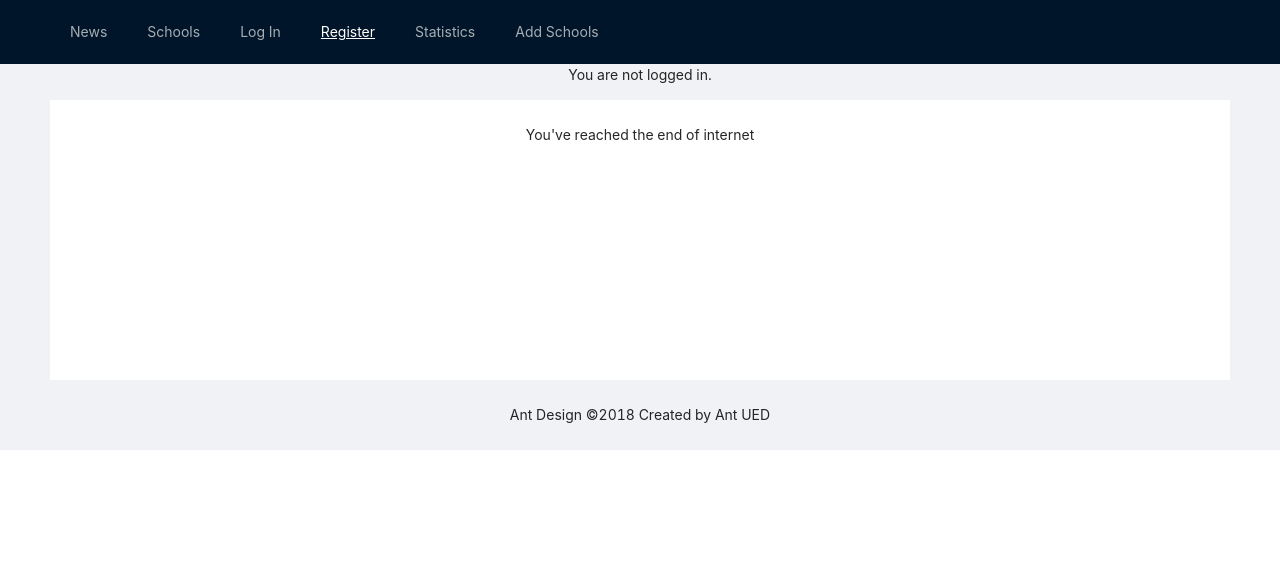
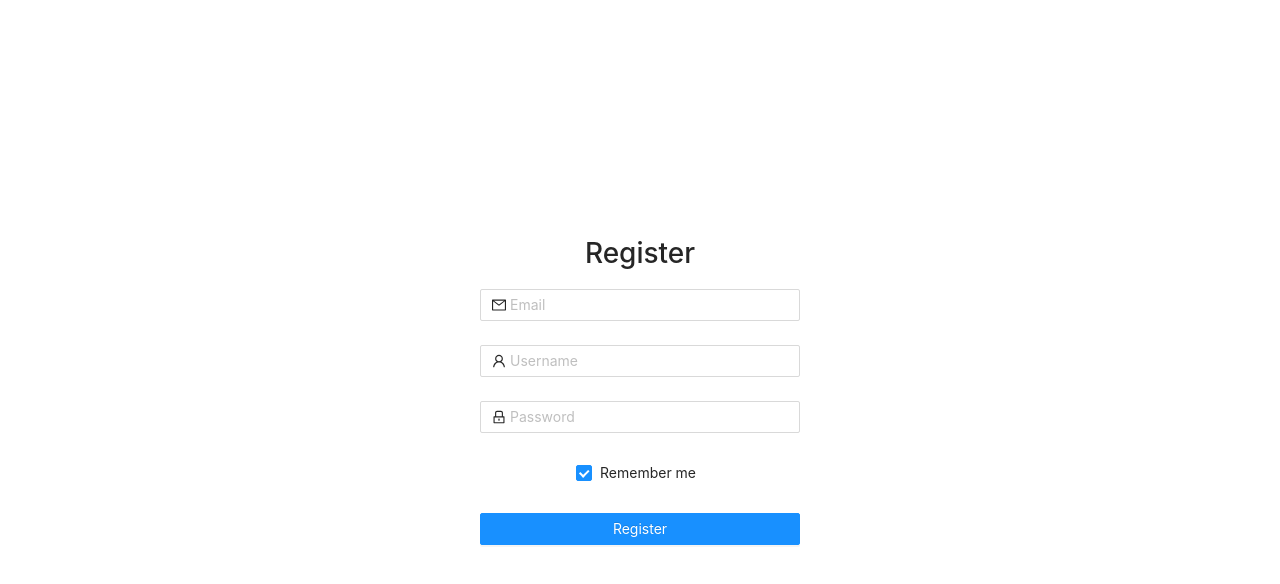
Before and after one commit to RasenganORG/RhythmApp, a React (Create React App) app: page /register in a window 1280 px wide. Shown: the top 584 px of the page. Built offline with nearby package versions, Linux system fonts and the light colour scheme.

Commit message:
feat: add register component, logout function and navigation for private routes

```diff
--- a/src/App.js
+++ b/src/App.js
@@ -8,15 +8,14 @@ import SchoolsItem from "./components/schools/SchoolsItem";
 import LayoutPage from "./components/layout/LayoutPage";
 import LogIn from "./components/auth/LogIn";
 import Statistics from "./components/statistics/Statistics";
-import { AuthProvider } from "./components/auth/AuthProvider";
 import  RequiredAuth  from "./components/auth/RequiredAuth";
 import AddSchools from "./components/schools/addSchools";
+import Register from "./components/auth/Register";
 
 function App() {
   return (
     <div className="App">
       <BrowserRouter>
-        <AuthProvider>
           <Routes>
             <Route path="/" element={<LayoutPage />}>
               <Route index element={<News />} />
@@ -36,8 +35,8 @@ function App() {
               <Route path="*" element={<NotFound />} />
             </Route>
             <Route path="login" element={<LogIn />} />
+            <Route path="register" element={<Register />} />
           </Routes>
-        </AuthProvider>
       </BrowserRouter>
     </div>
   );
--- a/src/components/auth/LogIn.js
+++ b/src/components/auth/LogIn.js
@@ -1,11 +1,15 @@
-import { useDispatch, useSelector } from 'react-redux';
-import { authActions, login } from './authSlice';
-import './Login.css';
-
-import { LockOutlined, UserOutlined, LoadingOutlined } from '@ant-design/icons';
-import { Button, Checkbox, Form, Input, Row, Col, Spin } from 'antd';
-import { Link, useNavigate } from 'react-router-dom';
-import { useEffect } from 'react';
+import { useDispatch, useSelector } from "react-redux";
+import { authActions, login } from "./authSlice";
+import "./Login.css";
+import {
+  LockOutlined,
+  UserOutlined,
+  LoadingOutlined,
+  MailOutlined,
+} from "@ant-design/icons";
+import { Button, Checkbox, Form, Input, Row, Col, Spin } from "antd";
+import { Link, useNavigate, useLocation } from "react-router-dom";
+import { useEffect } from "react";
 
 const antIcon = (
   <LoadingOutlined
@@ -17,8 +21,10 @@ const antIcon = (
 );
 
 export default function Login() {
+  let location = useLocation();
   const dispatch = useDispatch();
   const navigate = useNavigate();
+  let from = location.state?.from?.pathname || "/";
 
   const { user, isLoading, isSuccess, isError, message } = useSelector(
     (state) => state.auth
@@ -26,7 +32,7 @@ export default function Login() {
 
   const onFinish = (values) => {
     const userData = { ...values.user };
-    console.log('Logged in userData', userData);
+    console.log("Logged in userData", userData);
     dispatch(login(userData));
   };
 
@@ -35,7 +41,7 @@ export default function Login() {
       console.log(message);
     }
     if (isSuccess || user) {
-      navigate('/');
+      navigate(from, { replace: true });
     }
     dispatch(authActions.reset());
   }, [user, isError, isSuccess, message, navigate, dispatch]);
@@ -43,50 +49,51 @@ export default function Login() {
   if (isLoading) return <Spin indicator={antIcon} />;
 
   return (
-    <Row align='middle' style={{ height: '100vh' }}>
+    <Row align="middle" style={{ height: "100vh" }}>
       <Col span={6} offset={9}>
+        <h1>Log In</h1>
         <Form
-          name='login-user'
-          className='login-form'
+          name="login-user"
+          className="login-form"
           initialValues={{
             remember: true,
           }}
           onFinish={onFinish}
         >
           <Form.Item
-            name={['user', 'email']}
+            name={["user", "email"]}
             rules={[
               {
                 required: true,
-                message: 'Please enter a valid email.',
-                type: 'email',
+                message: "Please enter a valid email.",
+                type: "email",
               },
             ]}
           >
             <Input
-              prefix={<UserOutlined className='site-form-item-icon' />}
-              placeholder='Email'
-              data-cy='login-email-input'
+              prefix={<MailOutlined className="site-form-item-icon" />}
+              placeholder="Email"
+              data-cy="login-email-input"
             />
           </Form.Item>
           <Form.Item
-            name={['user', 'password']}
+            name={["user", "password"]}
             rules={[
               {
                 required: true,
-                message: 'Please input your Password!',
+                message: "Please input your Password!",
               },
             ]}
           >
             <Input
-              prefix={<LockOutlined className='site-form-item-icon' />}
-              type='password'
-              placeholder='Password'
-              data-cy='login-password-input'
+              prefix={<LockOutlined className="site-form-item-icon" />}
+              type="password"
+              placeholder="Password"
+              data-cy="login-password-input"
             />
           </Form.Item>
           <Form.Item>
-            <Form.Item name='remember' valuePropName='checked' noStyle>
+            <Form.Item name="remember" valuePropName="checked" noStyle>
               <Checkbox>Remember me</Checkbox>
             </Form.Item>
 
@@ -97,14 +104,14 @@ export default function Login() {
 
           <Form.Item>
             <Button
-              type='primary'
-              htmlType='submit'
-              className='login-form-button'
+              type="primary"
+              htmlType="submit"
+              className="login-form-button"
             >
               Log in
             </Button>
             <span>
-              Or <Link to='/register'>register now !</Link>
+              Or <Link to="/register">register now !</Link>
             </span>
           </Form.Item>
         </Form>
--- /dev/null
+++ b/src/components/auth/Register.js
@@ -0,0 +1,124 @@
+import { useState, useEffect } from "react";
+import { useSelector, useDispatch } from "react-redux";
+import { useNavigate, useLocation } from "react-router-dom";
+import { register, authActions } from "./authSlice";
+import { Button, Checkbox, Form, Input, Row, Col, Spin } from "antd";
+import {
+  LockOutlined,
+  UserOutlined,
+  LoadingOutlined,
+  MailOutlined,
+} from "@ant-design/icons";
+import "./Register.css";
+
+export default function Register() {
+  const navigate = useNavigate();
+  const dispatch = useDispatch();
+  let location = useLocation();
+  let from = location.state?.from?.pathname || "/";
+  const { user, isLoading, isError, isSuccess, message } = useSelector(
+    (state) => state.auth
+  );
+
+  useEffect(() => {
+    if (isSuccess) {
+      navigate(from, { replace: true });
+    }
+
+    dispatch(authActions.reset());
+  }, [user, isError, isSuccess, message, navigate, dispatch]);
+
+  const onFinish = (values) => {
+    const userData = {
+      ...values.user,
+    };
+    dispatch(register(userData));
+    console.log(userData);
+  };
+
+  return (
+    <div>
+      <Row align="middle" style={{ height: "100vh" }}>
+        <Col span={6} offset={9}>
+          <h1>Register</h1>
+          <Form
+            name="register-user"
+            className="register-form"
+            initialValues={{
+              remember: true,
+            }}
+            onFinish={onFinish}
+          >
+            <Form.Item
+              name={["user", "email"]}
+              rules={[
+                {
+                  required: true,
+                  message: "Please enter a valid email.",
+                  type: "email",
+                },
+              ]}
+            >
+              <Input
+                prefix={<MailOutlined className="site-form-item-icon" />}
+                placeholder="Email"
+                data-cy="register-email-input"
+              />
+            </Form.Item>
+            <Form.Item
+              name={["user", "username"]}
+              rules={[
+                {
+                  required: true,
+                  message: "Please enter a username.",
+                  type: "text",
+                },
+              ]}
+            >
+              <Input
+                prefix={<UserOutlined className="site-form-item-icon" />}
+                placeholder="Username"
+                data-cy="register-email-input"
+              />
+            </Form.Item>
+            <Form.Item
+              name={["user", "password"]}
+              rules={[
+                {
+                  required: true,
+                  message: "Please input a Password!",
+                },
+              ]}
+            >
+              <Input
+                prefix={<LockOutlined className="site-form-item-icon" />}
+                type="password"
+                placeholder="Password"
+                data-cy="register-password-input"
+              />
+            </Form.Item>
+            <Form.Item>
+              <Form.Item name="remember" valuePropName="checked" noStyle>
+                <Checkbox>Remember me</Checkbox>
+              </Form.Item>
+
+              {/* <a className='login-form-forgot' href=''>
+              Forgot password
+            </a> */}
+            </Form.Item>
+
+            <Form.Item>
+              <Button
+                type="primary"
+                htmlType="submit"
+                className="login-form-button"
+              >
+                Register
+              </Button>
+            </Form.Item>
+          </Form>
+        </Col>
+      </Row>
+    </div>
+  );
+}
--- a/src/components/auth/RequiredAuth.js
+++ b/src/components/auth/RequiredAuth.js
@@ -8,10 +8,6 @@ export default function RequiredAuth({ children }) {
   return isAuth ? (
     children
   ) : (
-    <Navigate
-      replace={true}
-      to='/login'
-      state={{ from: `${location.pathname}${location.search}` }}
-    />
+    <Navigate to="/login" state={{ from: location }} replace />
   );
 }
--- a/src/components/layout/LayoutPage.js
+++ b/src/components/layout/LayoutPage.js
@@ -1,16 +1,32 @@
 import React from "react";
 import "./LayoutPage.css";
-import { Outlet, NavLink } from "react-router-dom";
+import { Outlet, NavLink, useNavigate } from "react-router-dom";
 import { Layout, Menu } from "antd";
-import { AuthStatus } from "../auth/AuthStatus";
+import { useSelector, useDispatch } from "react-redux";
+import { logout, authActions } from "../auth/authSlice";
+
 const { Header, Content, Footer } = Layout;
-
 const LayoutPage = () => {
+  const navigate = useNavigate();
+  const dispatch = useDispatch();
+  const isAuth = useSelector((state) => state.auth.user);
+  console.log(isAuth);
   let activeStyle = {
     textDecoration: "underline",
     color: "#ffff",
   };
+
+  const onLogout = () => {
+    dispatch(logout());
+    dispatch(authActions.reset());
+  };
   const items = [
+    isAuth
+      ? {
+          label: <>Hello, {isAuth.username}!</>,
+          key: "item-7",
+        }
+      : null,
     {
       label: (
         <NavLink
@@ -36,28 +52,6 @@ const LayoutPage = () => {
     {
       label: (
         <NavLink
-          to="/login"
-          style={({ isActive }) => (isActive ? activeStyle : undefined)}
-        >
-          Log In
-        </NavLink>
-      ),
-      key: "item-3",
-    },
-    {
-      label: (
-        <NavLink
-          to="/register"
-          style={({ isActive }) => (isActive ? activeStyle : undefined)}
-        >
-          Register
-        </NavLink>
-      ),
-      key: "item-4",
-    },
-    {
-      label: (
-        <NavLink
           to="/statistics"
           style={({ isActive }) => (isActive ? activeStyle : undefined)}
         >
@@ -77,6 +71,34 @@ const LayoutPage = () => {
       ),
       key: "item-6",
     },
+    {
+      label: isAuth ? (
+        <NavLink to="/" onClick={onLogout}>
+          Log Out
+        </NavLink>
+      ) : (
+        <NavLink
+          to="/login"
+          style={({ isActive }) => (isActive ? activeStyle : undefined)}
+        >
+          Log In
+        </NavLink>
+      ),
+      key: "item-3",
+    },
+    !isAuth
+      ? {
+          label: (
+            <NavLink
+              to="/register"
+              style={({ isActive }) => (isActive ? activeStyle : undefined)}
+            >
+              Register
+            </NavLink>
+          ),
+          key: "item-4",
+        }
+      : null,
   ];
 
   return (
@@ -91,7 +113,7 @@ const LayoutPage = () => {
             items={items}
           />
         </Header>
-        <AuthStatus />
+
         <Content
           style={{
             padding: "0 50px",
```
Also changed, not shown: src/components/auth/authService.js (+4 -3 lines), src/components/auth/Register.css (added).
